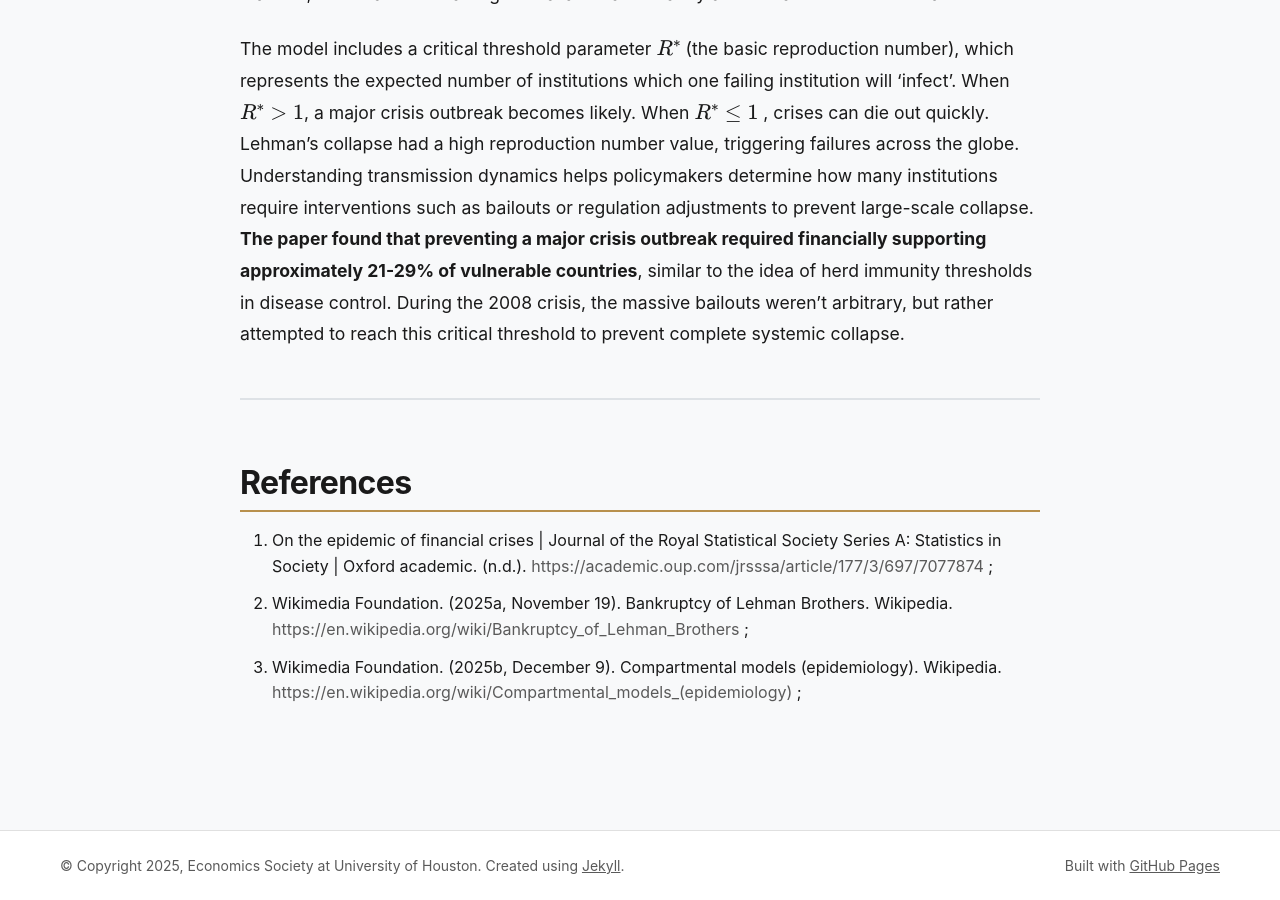
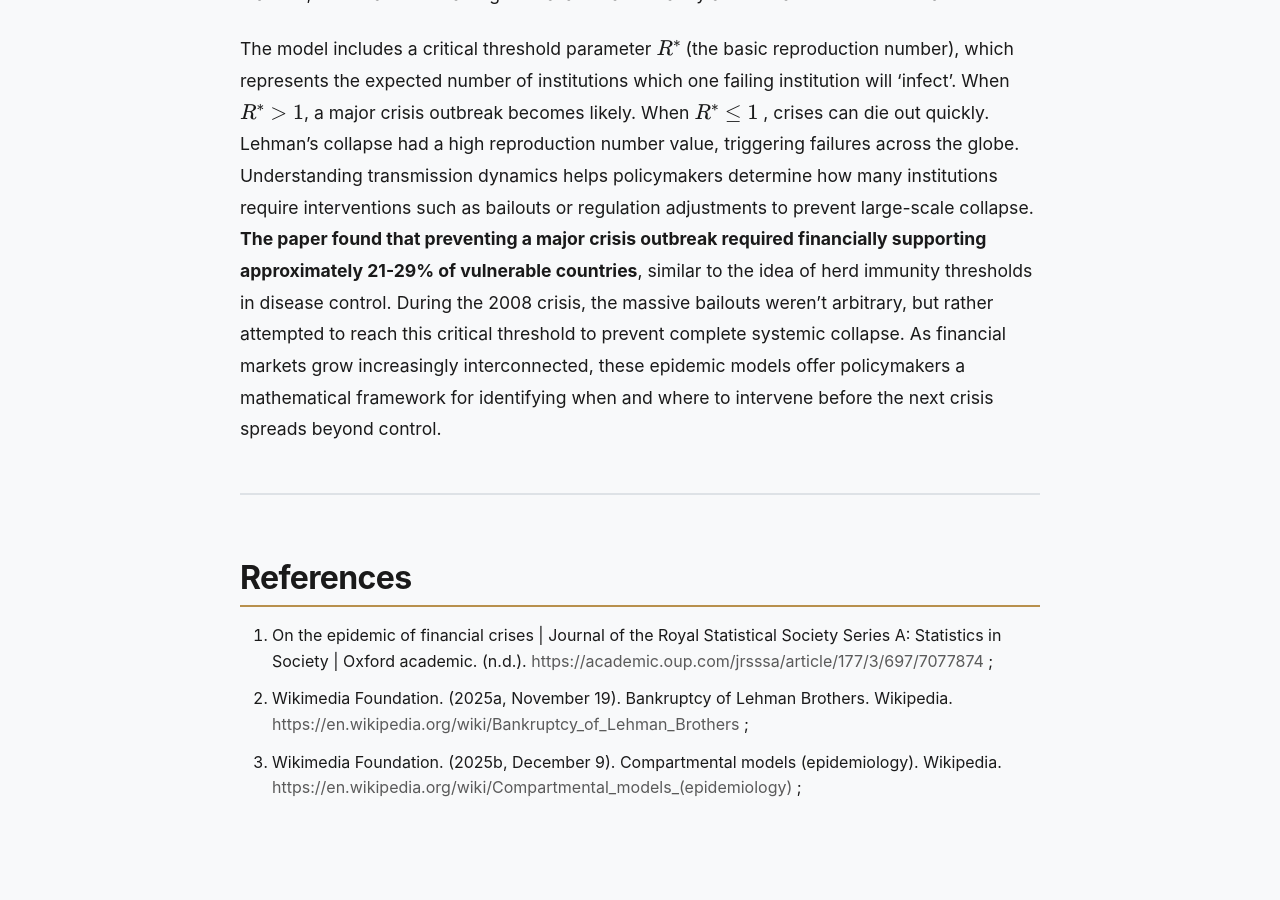
Before and after one commit to econsociety/esuh, a Jekyll site: the page built from _research/2025-12-9-financial-crisis-epidemiology.md, in a window 1280 px wide and 900 px high, scrolled down 2854 px. Built offline with Jekyll 4.4.1, drawn with Linux system fonts in a browser that asks for light colours.

Commit message:
Update 2025-12-9-financial-crisis-epidemiology.md

```diff
--- a/_research/2025-12-9-financial-crisis-epidemiology.md
+++ b/_research/2025-12-9-financial-crisis-epidemiology.md
@@ -39,4 +39,4 @@ Crisis transmission occurs through two channels: **local contagion** (direct cou
 
 **Demiris, Kypraios, and Smith (2014) also find that financial crises have shifted from local to global spread.** In the currency crises of the 1970s, only **0.5-1%** of crisis transmission occurred globally between regions. By the 1997 Asian Financial Crisis, this had surged to **49%**, meaning crises were spreading worldwide through market panic rather than through direct regional linkages. This nearly 50x increase reflects the dramatic interconnectedness of modern financial markets, where a crisis starting in Thailand can instantly affect Brazil or South Africa.
 
-The model includes a critical threshold parameter $R^\*$ (the basic reproduction number), which represents the expected number of institutions which one failing institution will 'infect'. When $R^\*>1$, a major crisis outbreak becomes likely. When $R^\*≤1$ , crises can die out quickly. Lehman's collapse had a high reproduction number value, triggering failures across the globe. Understanding transmission dynamics helps policymakers determine how many institutions require interventions such as bailouts or regulation adjustments to prevent large-scale collapse. **The paper found that preventing a major crisis outbreak required financially supporting approximately 21-29% of vulnerable countries**, similar to the idea of herd immunity thresholds in disease control. During the 2008 crisis, the massive bailouts weren't arbitrary, but rather attempted to reach this critical threshold to prevent complete systemic collapse.
+The model includes a critical threshold parameter $R^\*$ (the basic reproduction number), which represents the expected number of institutions which one failing institution will 'infect'. When $R^\*>1$, a major crisis outbreak becomes likely. When $R^\*≤1$ , crises can die out quickly. Lehman's collapse had a high reproduction number value, triggering failures across the globe. Understanding transmission dynamics helps policymakers determine how many institutions require interventions such as bailouts or regulation adjustments to prevent large-scale collapse. **The paper found that preventing a major crisis outbreak required financially supporting approximately 21-29% of vulnerable countries**, similar to the idea of herd immunity thresholds in disease control. During the 2008 crisis, the massive bailouts weren't arbitrary, but rather attempted to reach this critical threshold to prevent complete systemic collapse. As financial markets grow increasingly interconnected, these epidemic models offer policymakers a mathematical framework for identifying when and where to intervene before the next crisis spreads beyond control.
```
